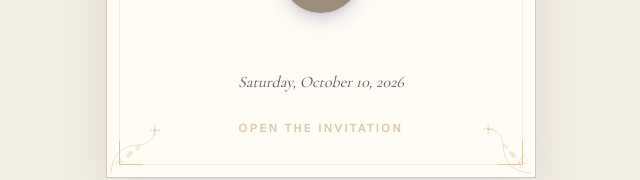
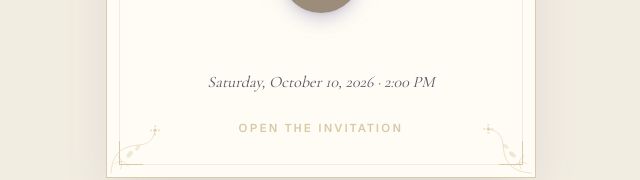
Before and after one commit to aliammad27/aliandhiraengagement, a Next.js app: page / in a window 1280 px wide. Shown: the part 491-671 px from the top of the page, without its empty margins (319-959 px from the left). Built offline with nearby package versions, Linux system fonts and the light colour scheme.

Commit message:
Refine engagement invitation styling

```diff
--- a/app/globals.css
+++ b/app/globals.css
@@ -141,9 +141,118 @@ textarea {
   background: var(--warm-white);
 }
 
+.section-frame {
+  position: relative;
+  isolation: isolate;
+}
+
+.section-frame::before,
+.section-frame::after {
+  position: absolute;
+  pointer-events: none;
+  content: '';
+  z-index: 0;
+}
+
+.section-frame::before {
+  inset: 0.7rem;
+  border: 1px solid rgba(156, 141, 123, 0.18);
+}
+
+.section-frame::after {
+  inset: 0.95rem;
+  border: 1px solid rgba(205, 183, 138, 0.28);
+}
+
+.section-frame > * {
+  position: relative;
+  z-index: 1;
+}
+
+.panel-frame {
+  position: relative;
+  isolation: isolate;
+  overflow: hidden;
+}
+
+.panel-frame::after {
+  position: absolute;
+  inset: 0.65rem;
+  border: 1px solid rgba(205, 183, 138, 0.24);
+  pointer-events: none;
+  content: '';
+  z-index: 0;
+}
+
+.panel-frame > * {
+  position: relative;
+  z-index: 1;
+}
+
+.detail-card {
+  --detail-border: rgba(111, 105, 158, 0.22);
+  --detail-accent: var(--sage-dark);
+  position: relative;
+  isolation: isolate;
+  overflow: hidden;
+  border: 1px solid var(--detail-border);
+}
+
+.detail-card::before {
+  position: absolute;
+  top: 0.6rem;
+  right: 0.85rem;
+  color: var(--detail-accent);
+  content: '✦';
+  font-size: 0.7rem;
+  line-height: 1;
+  opacity: 0.72;
+  z-index: 0;
+}
+
+.detail-card::after {
+  position: absolute;
+  inset: 0.55rem;
+  border: 1px solid var(--detail-border);
+  pointer-events: none;
+  content: '';
+  opacity: 0.72;
+  z-index: 0;
+}
+
+.detail-card > * {
+  position: relative;
+  z-index: 1;
+}
+
+.detail-card--when {
+  --detail-border: rgba(156, 141, 123, 0.38);
+  --detail-accent: var(--pink-deep);
+}
+
+.detail-card--where {
+  --detail-border: rgba(111, 105, 158, 0.28);
+  --detail-accent: var(--sage-dark);
+}
+
+.detail-card--respond {
+  --detail-border: rgba(205, 183, 138, 0.46);
+  --detail-accent: var(--gold);
+}
+
 ::selection {
   background: var(--pink-pale);
   color: var(--charcoal);
+}
+
+@media (min-width: 640px) {
+  .section-frame::before {
+    inset: 0.95rem 1.25rem;
+  }
+
+  .section-frame::after {
+    inset: 1.2rem 1.5rem;
+  }
 }
 
 @media (prefers-reduced-motion: reduce) {
--- a/components/InvitationCardIntro.tsx
+++ b/components/InvitationCardIntro.tsx
@@ -95,6 +95,7 @@ export default function InvitationCardIntro({ bride, groom, onOpened }: Props) {
                   </p>
                   <span className="my-5 h-px w-20 bg-gold/70 sm:my-6" aria-hidden="true" />
                   <p className="font-display text-xl text-sage-dark sm:text-2xl">October 10, 2026</p>
+                  <p className="mt-2 text-xs font-semibold uppercase tracking-[0.16em] text-pink-deep">2:00 PM</p>
                   <p className="mt-2 text-xs font-medium uppercase text-charcoal-soft">Insha'Allah</p>
                 </div>
               </motion.div>
@@ -175,7 +176,7 @@ export default function InvitationCardIntro({ bride, groom, onOpened }: Props) {
                 </motion.div>
 
                 <p className="absolute inset-x-0 bottom-[4.7rem] px-5 font-display text-sm italic text-charcoal-soft sm:bottom-[5.2rem] sm:text-base">
-                  Saturday, October 10, 2026
+                  Saturday, October 10, 2026 · 2:00 PM
                 </p>
 
                 <motion.p
--- a/components/InvitationHero.tsx
+++ b/components/InvitationHero.tsx
@@ -29,10 +29,10 @@ export default function InvitationHero({ groom, bride }: Props) {
 
         <time
           dateTime="2026-10-10"
-          aria-label="Saturday, October 10, 2026"
+          aria-label="Saturday, October 10, 2026 at 2:00 PM"
           className="mx-auto mt-8 block max-w-xs font-display text-[1.65rem] leading-tight text-ivory sm:max-w-none sm:text-3xl"
         >
-          Saturday, October 10, 2026
+          Saturday, October 10, 2026 · 2:00 PM
         </time>
         <p className="mt-2 font-display text-lg italic text-ivory">Insha&apos;Allah</p>
 
--- a/components/OnePageInvitation.tsx
+++ b/components/OnePageInvitation.tsx
@@ -51,6 +51,7 @@ const headerReveal: Variants = {
 
 const FALLBACK_ENGAGEMENT_DATE = new Date('2026-10-10T12:00:00Z');
 const RSVP_BY_DATE = 'September 12, 2026';
+const EVENT_TIME = '2:00 PM';
 const EVENT_ADDRESS = '1204 Middle Ave, Waterford Works, NJ';
 const MAPS_URL = 'https://www.google.com/maps/search/?api=1&query=1204+Middle+Ave+Waterford+Works+NJ';
 
@@ -271,7 +272,7 @@ export default function OnePageInvitation({ initialToken }: OnePageInvitationPro
 
       <section
         id="top"
-        className="relative flex min-h-[100svh] items-center justify-center bg-cream px-4 pb-12 pt-20 text-center text-charcoal sm:min-h-[92svh] sm:px-8 sm:pb-16 sm:pt-24"
+        className="section-frame relative flex min-h-[100svh] items-center justify-center bg-cream px-4 pb-12 pt-20 text-center text-charcoal sm:min-h-[92svh] sm:px-8 sm:pb-16 sm:pt-24"
       >
         <motion.div
           variants={heroGroup}
@@ -311,7 +312,7 @@ export default function OnePageInvitation({ initialToken }: OnePageInvitationPro
           <motion.time
             variants={heroItem}
             dateTime={eventIsoDate}
-            aria-label={eventDate}
+            aria-label={`${eventDate} at ${EVENT_TIME}`}
             className="mt-9 block w-full max-w-[360px]"
           >
             <span aria-hidden="true" className="grid grid-cols-3 items-center border-y border-gold/40 py-4">
@@ -327,8 +328,10 @@ export default function OnePageInvitation({ initialToken }: OnePageInvitationPro
                 <span className="truncate font-display text-lg text-sage-dark sm:text-2xl">{eventMonth}</span>
               </span>
             </span>
-            <span aria-hidden="true" className="mt-3 block font-display text-lg italic text-charcoal-soft">
-              {eventYear} · Insha&apos;Allah
+            <span aria-hidden="true" className="mt-3 flex items-center justify-center gap-3 font-display text-lg italic text-charcoal-soft">
+              <span className="h-px w-8 bg-gold/35" />
+              <span>{eventYear} · {EVENT_TIME} · Insha&apos;Allah</span>
+              <span className="h-px w-8 bg-gold/35" />
             </span>
           </motion.time>
 
@@ -360,14 +363,14 @@ export default function OnePageInvitation({ initialToken }: OnePageInvitationPro
         </motion.div>
       </section>
 
-      <section id="details" className="border-t border-sage-deep/10 bg-cream px-4 py-14 sm:px-8 sm:py-24">
+      <section id="details" className="section-frame border-y border-gold/25 bg-warm-white px-4 py-14 sm:px-8 sm:py-24">
         <div className="mx-auto grid max-w-6xl gap-6 lg:grid-cols-[0.92fr_1.08fr] lg:gap-10">
           <motion.div
             variants={fadeUp}
             initial="hidden"
             whileInView="visible"
             viewport={sectionViewport}
-            className="relative border border-gold/40 bg-ivory px-5 py-10 text-center shadow-xl shadow-sage-deep/10 sm:px-10 sm:py-12"
+            className="panel-frame relative border border-gold/50 bg-ivory px-5 py-10 text-center shadow-xl shadow-sage-deep/10 sm:px-10 sm:py-12"
           >
             <CornerFrame borderColor="border-pink-deep/55" />
             <InsetRule borderColor="border-pink-deep/20" />
@@ -393,17 +396,20 @@ export default function OnePageInvitation({ initialToken }: OnePageInvitationPro
             className="flex flex-col justify-center gap-4"
           >
             <div className="grid gap-4 sm:grid-cols-3">
-              <div className="border border-sage-dark/20 bg-ivory p-5 shadow-sm shadow-sage-deep/5">
+              <div className="detail-card detail-card--when bg-pink-pale/75 p-5 shadow-sm shadow-sage-deep/5">
                 <p className="text-[0.65rem] font-semibold uppercase tracking-[0.16em] text-pink-deep">When</p>
                 <p className="mt-3 font-display text-2xl leading-tight text-sage-dark">{eventWeekday}</p>
                 <p className="mt-1 text-sm leading-6 text-charcoal-soft">{eventMonth} {eventDay}, {eventYear}</p>
+                <p className="mt-3 border-t border-pink-deep/20 pt-3 text-xs font-semibold uppercase tracking-[0.14em] text-pink-deep">
+                  {EVENT_TIME}
+                </p>
               </div>
-              <div className="border border-sage-dark/20 bg-ivory p-5 shadow-sm shadow-sage-deep/5">
+              <div className="detail-card detail-card--where bg-sage-pale/75 p-5 shadow-sm shadow-sage-deep/5">
                 <p className="text-[0.65rem] font-semibold uppercase tracking-[0.16em] text-pink-deep">Where</p>
                 <p className="mt-3 font-display text-2xl leading-tight text-sage-dark">Waterford Works</p>
                 <p className="mt-1 text-sm leading-6 text-charcoal-soft">{EVENT_ADDRESS}</p>
               </div>
-              <div className="border border-sage-dark/20 bg-ivory p-5 shadow-sm shadow-sage-deep/5">
+              <div className="detail-card detail-card--respond bg-gold-soft/25 p-5 shadow-sm shadow-sage-deep/5">
                 <p className="text-[0.65rem] font-semibold uppercase tracking-[0.16em] text-pink-deep">Respond</p>
                 <p className="mt-3 font-display text-2xl leading-tight text-sage-dark">Kindly RSVP</p>
                 <p className="mt-1 text-sm leading-6 text-charcoal-soft">Use the form below so we can plan for you.</p>
@@ -453,7 +459,7 @@ export default function OnePageInvitation({ initialToken }: OnePageInvitationPro
         </section>
       )}
 
-      <section id="rsvp" className="bg-cream px-4 py-14 text-charcoal sm:px-8 sm:py-24">
+      <section id="rsvp" className="section-frame border-y border-gold/25 bg-cream px-4 py-14 text-charcoal sm:px-8 sm:py-24">
         <div className="mx-auto grid max-w-6xl gap-8 lg:grid-cols-[0.82fr_1.18fr] lg:items-start lg:gap-10">
           <motion.div
             variants={fadeUp}
@@ -462,6 +468,9 @@ export default function OnePageInvitation({ initialToken }: OnePageInvitationPro
             viewport={sectionViewport}
             className="text-center lg:sticky lg:top-8 lg:text-left"
           >
+            <div className="mx-auto mb-6 max-w-[210px] lg:mx-0">
+              <StarDivider tone="pink" />
+            </div>
             <p className="font-script text-4xl text-pink-deep sm:text-5xl">Kindly respond</p>
             <h2 className="mt-4 font-display text-[clamp(2.6rem,12vw,4.6rem)] font-normal leading-none text-sage-dark">
               {guest ? `Dear ${guest.name},` : 'Will you join us?'}
@@ -480,7 +489,7 @@ export default function OnePageInvitation({ initialToken }: OnePageInvitationPro
             whileInView="visible"
             viewport={sectionViewport}
             custom={1}
-            className="relative border border-gold-soft/50 bg-ivory px-4 py-8 text-charcoal shadow-2xl shadow-sage-dark/30 sm:px-8 sm:py-10"
+            className="panel-frame relative border border-gold-soft/60 bg-ivory px-4 py-8 text-charcoal shadow-2xl shadow-sage-dark/30 sm:px-8 sm:py-10"
           >
             <CornerFrame borderColor="border-pink-deep/55" />
             <InsetRule borderColor="border-pink-deep/20" />
```
